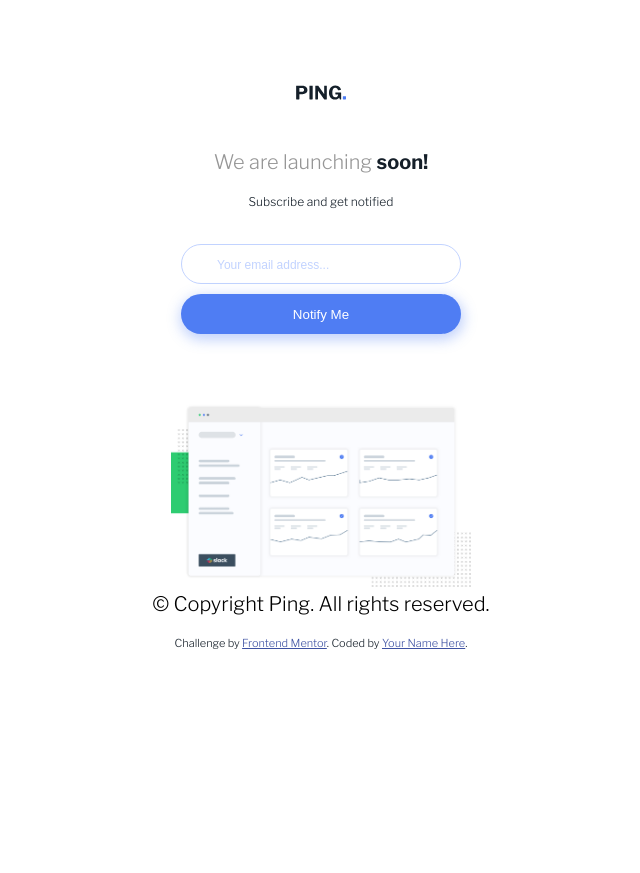
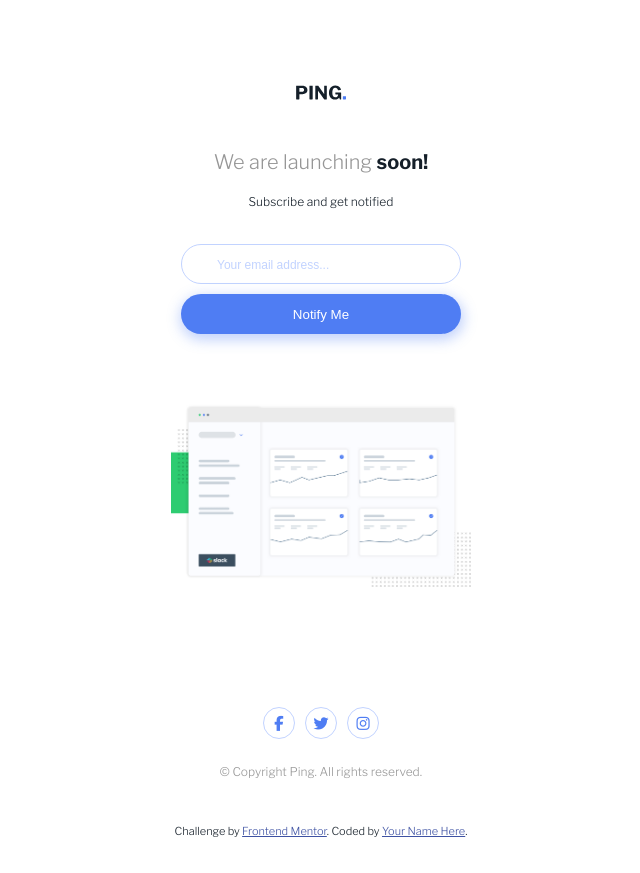
Before and after one commit to dolgopolov-v/ping-coming-soon-page-master, a plain HTML site: page index.html in a window 1280 px wide. Shown: the whole page, without its empty margins (319-959 px from the left). Before the commit the page ends 800 px from the top, so only its background shows below. Drawn offline with nearby package versions, Linux system fonts and the light colour scheme.

Commit message:
styling social buttons and footer. also add hover states

```diff
--- a/CSS/styles.css
+++ b/CSS/styles.css
@@ -24,7 +24,7 @@ body {
 
 h1 {
   font-weight: 300;
-  font-size: 20px;
+  font-size: inherit;
   margin: 0;
   color: var(--gray);
 }
@@ -41,9 +41,8 @@ p {
   margin-bottom: 35px;
 }
 
-.Subscribe-form {
+/* form & illustration */
 
-}
 input {
   box-sizing: border-box;
   height: 40px;
@@ -61,7 +60,7 @@ input {
   font-size: 12px;
 }
 
-button {
+.subscribe-form button  {
   box-sizing: border-box;
   height: 40px;
   width: 280px;
@@ -75,8 +74,59 @@ button {
   box-shadow: 1px 4px 13px 2px rgba(79, 125, 243, 0.35);
 }
 
+.subscribe-form button:hover {
+  background-color: rgb(120, 148, 238);
+}
+
 .illustration {
   height: auto;
   width: 100%;
   max-width: 300px;
+  margin-bottom: 115px;
 }
+
+/* social buttons */
+
+.social {
+  display: flex;
+  justify-content: center;
+}
+
+.social button {
+  color: var(--blue);
+  width: 32px;
+  height: 32px;
+  margin: 0 5px;
+  border-radius: 50%;
+  border: 1px solid var(--pale-blue);
+  text-align: center;
+  font-size: 15px;
+  background: none;
+  display: flex;
+  justify-content: center;
+  align-items: center;
+}
+
+.social button:hover {
+  color: white;
+  background: var(--blue);
+  border: 1px solid var(--blue);
+}
+
+/* footer */
+
+footer {
+  margin: 25px;
+  font-size: 12px;
+  color: var(--gray);
+}
+
+.attribution {
+  margin-top: 45px;
+  font-size: 11px;
+  text-align: center;
+}
+
+.attribution a {
+  color: hsl(228, 45%, 44%);
+}
--- a/index.html
+++ b/index.html
@@ -5,13 +5,15 @@
   <meta charset="UTF-8">
   <meta name="viewport" content="width=device-width, initial-scale=1.0"> <!-- displays site properly based on user's device -->
 
+  <!-- FavIcon -->
   <link rel="icon" type="image/png" sizes="32x32" href="./images/favicon-32x32.png">
-
   <!-- Google Fonts -->
   <link rel="preconnect" href="https://fonts.googleapis.com">
   <link rel="preconnect" href="https://fonts.gstatic.com" crossorigin>
   <link href="https://fonts.googleapis.com/css2?family=Libre+Franklin:wght@300;600;700&display=swap" rel="stylesheet">
-
+  <!-- FontAwesome -->
+  <script src="https://kit.fontawesome.com/f748df865c.js" crossorigin="anonymous"></script>
+  <!-- CSS -->
   <link rel="stylesheet" href="css/styles.css">
 
   <title>Frontend Mentor | Ping coming soon page</title>
@@ -35,12 +37,17 @@
     <h1>We are launching <span>soon!</span></h1>
     <p>Subscribe and get notified</p>
   </header>
-  <div class="Subscribe-form">
+  <div class="subscribe-form">
     <input type="email" name="mail" placeholder="Your email address...">
     <button type="submit" name="button">Notify Me</button>
   </div>
   <div class="dashboard-illustration">
     <img class="illustration" src="images/illustration-dashboard.png" alt="dashboard">
+  </div>
+  <div class="social">
+      <button><i class="fab fa-facebook-f"></i></button>
+      <button><i class="fab fa-twitter"></i></button>
+      <button><i class="fab fa-instagram"></i></button>
   </div>
 
   <footer>
```
